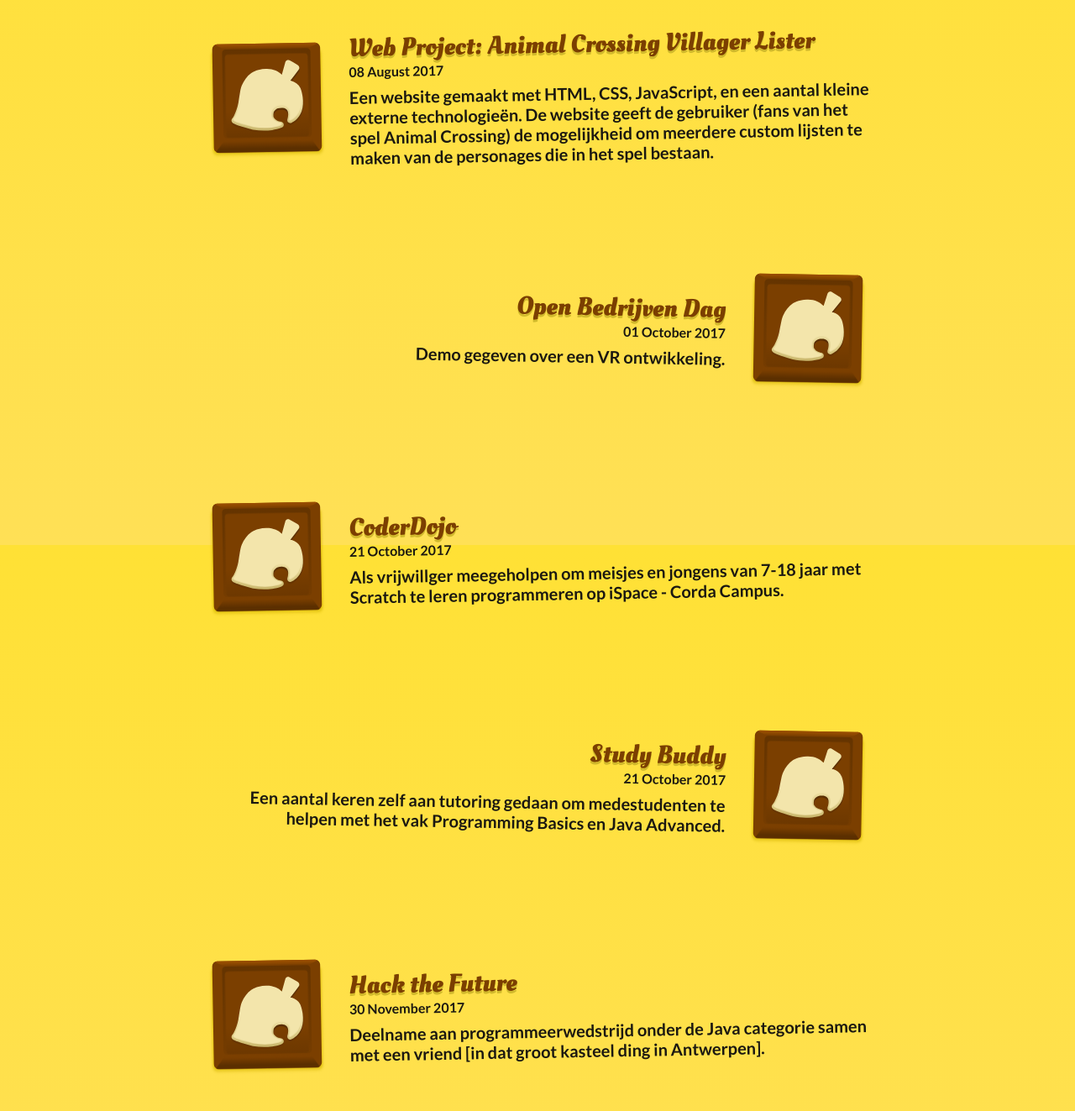
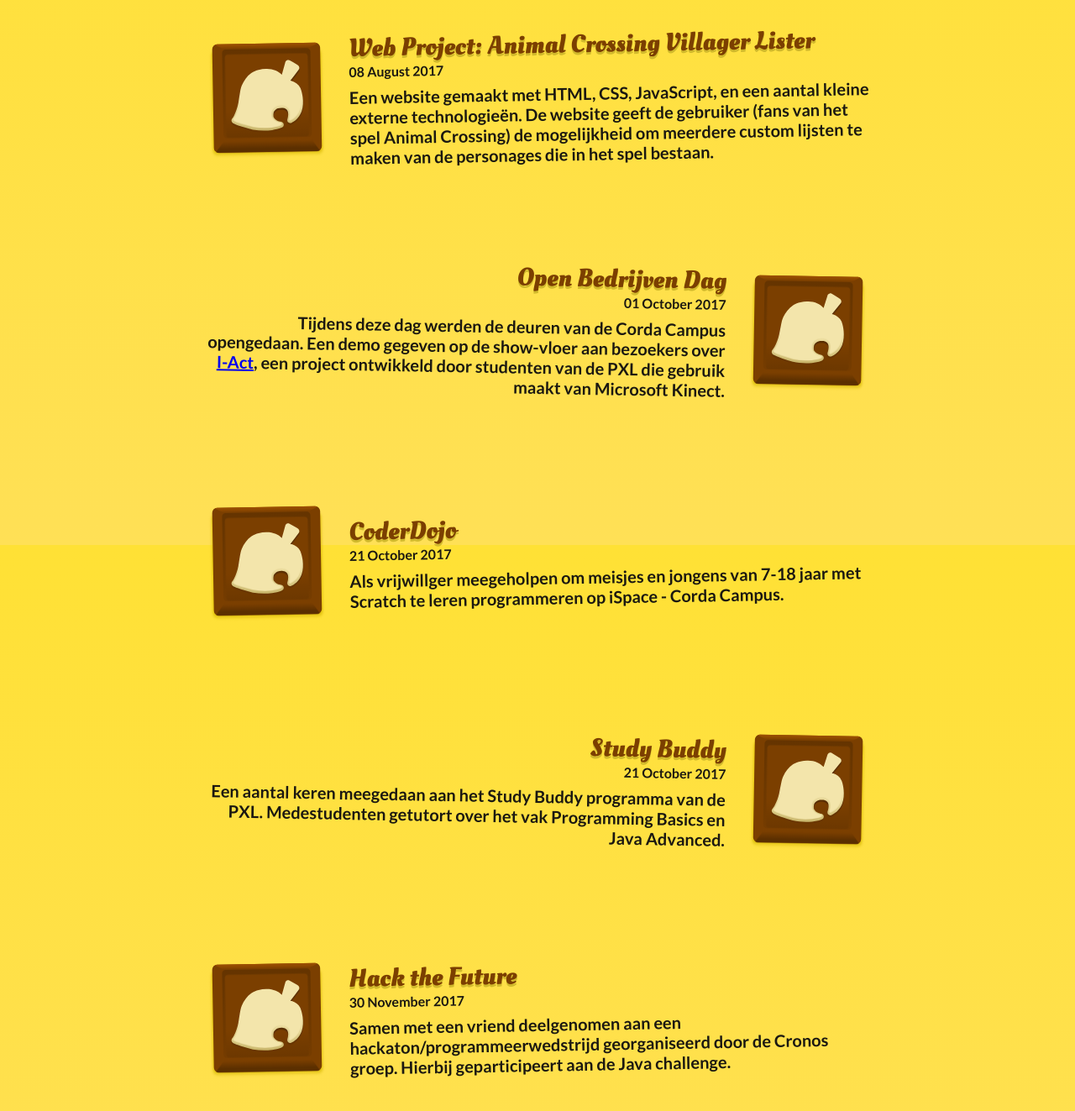
Before and after one commit to Maxzilla60/maxzilla60.github.io, a Jekyll site: the page built from index.html, in a window 1280 px wide and 1400 px high, scrolled down 251 px. Shown: the top 1323 px of the window at 84% size. Built offline with Jekyll 4.4.1, drawn with Linux system fonts in a browser that asks for light colours.

Commit message:
Better descriptions

```diff
--- a/_activities/hackthefuture.html
+++ b/_activities/hackthefuture.html
@@ -4,4 +4,4 @@ date: 30/11/2017
 link: "https://www.hackthefuture.be"
 icon: ""
 ---
-Deelname aan programmeerwedstrijd onder de Java categorie samen met een vriend [in dat groot kasteel ding in Antwerpen].
+Samen met een vriend deelgenomen aan een hackaton/programmeerwedstrijd georganiseerd door de Cronos groep. Hierbij geparticipeert aan de Java challenge.
--- a/_activities/openbedrijvendag.html
+++ b/_activities/openbedrijvendag.html
@@ -4,4 +4,4 @@ date: 01/10/2017
 link: "http://www.openbedrijvendag.be/corda-campus"
 icon: ""
 ---
-Demo gegeven over een VR ontwikkeling.
+Tijdens deze dag werden de deuren van de Corda Campus opengedaan. Een demo gegeven op de show-vloer aan bezoekers over <a href="http://www.i-act.be/" target="_blank">I-Act</a>, een project ontwikkeld door studenten van de PXL die gebruik maakt van Microsoft Kinect.
--- a/_activities/studybuddy.html
+++ b/_activities/studybuddy.html
@@ -4,4 +4,4 @@ date: 21/10/2017
 link: ""
 icon: ""
 ---
-Een aantal keren zelf aan tutoring gedaan om medestudenten te helpen met het vak Programming Basics en Java Advanced.
+Een aantal keren meegedaan aan het Study Buddy programma van de PXL. Medestudenten getutort over het vak Programming Basics en Java Advanced.
```
